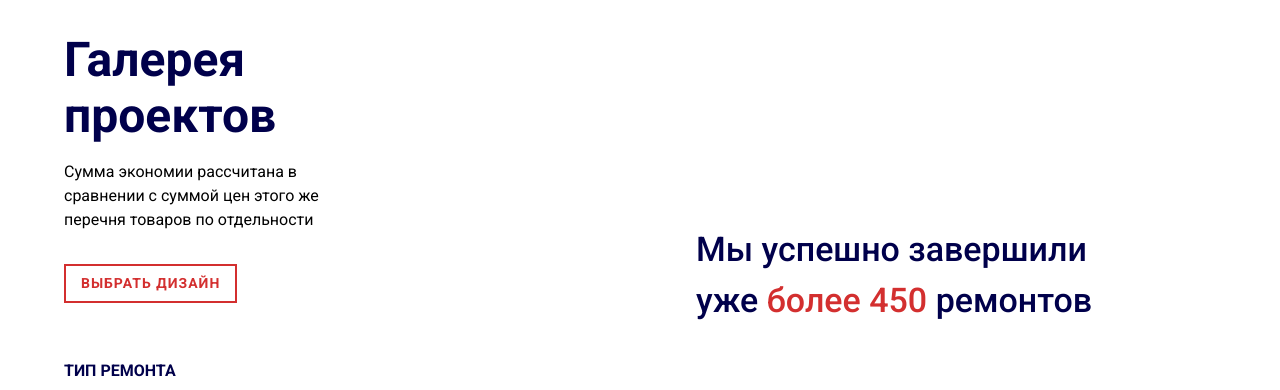
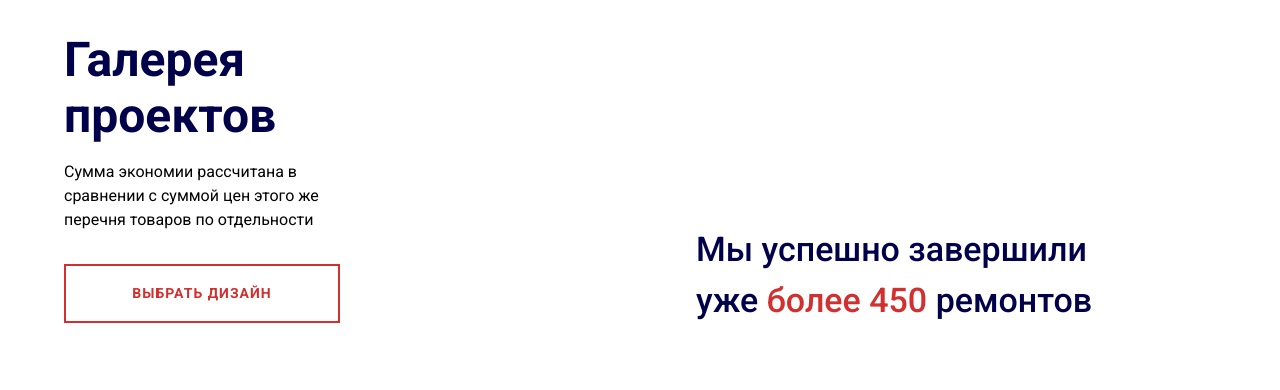
Before and after one commit to lenzoface/test-app-smartremont, a React (Create React App) app: page / in a window 1280 px wide. Shown: the top 390 px of the page. Built offline with nearby package versions, Linux system fonts and the light colour scheme; grey boxes are pictures that could not be loaded.

Commit message:
marging/padding tweaks

```diff
--- a/src/App.js
+++ b/src/App.js
@@ -63,9 +63,9 @@ const App = () => {
         </Grid>
 
         {/* Second row */}
-        <Grid container spacing={2} mb={4}>
+        <Grid container spacing={2} mb={6}>
           {/* First full-width section (Text and button) */}
-          <Grid item size={{ xs: 12, md: 3 }} mb={3}>
+          <Grid item size={{ xs: 12, md: 3 }} mb={3} display="flex" flexDirection="column" justifyContent="center">
             <Typography
               variant="body1"
               align="left"
@@ -84,6 +84,7 @@ const App = () => {
             size={{ xs: 12, md: 5 }}
             pt={{ xs: 0, md: 8 }}
             pl={{ xs: 0, md: 6 }}
+            pr={{xs: 6, md: 0}}
             align={{xs: 'left', md: 'center'}}
           >
             <Typography
--- a/src/components/CustomButton.jsx
+++ b/src/components/CustomButton.jsx
@@ -7,8 +7,12 @@ const StyledButton = styled(Button)({
   color: '#D32F2F',             // Red text
   fontWeight: 'bold',           // Bold text
   borderRadius: '0',
+  padding: '15px',
+  paddingLeft: '20px',
+  paddingRight: '20px',
   letterSpacing: '1px',  // Increase letter spacing
   backgroundColor: 'transparent',
+  display:"flex", flexDirection:"column", justifyContent:"center",
   '&:hover': {
     backgroundColor: 'rgba(211, 47, 47, 0.1)', // Slight red hover effect
     borderColor: '#D32F2F',
```
